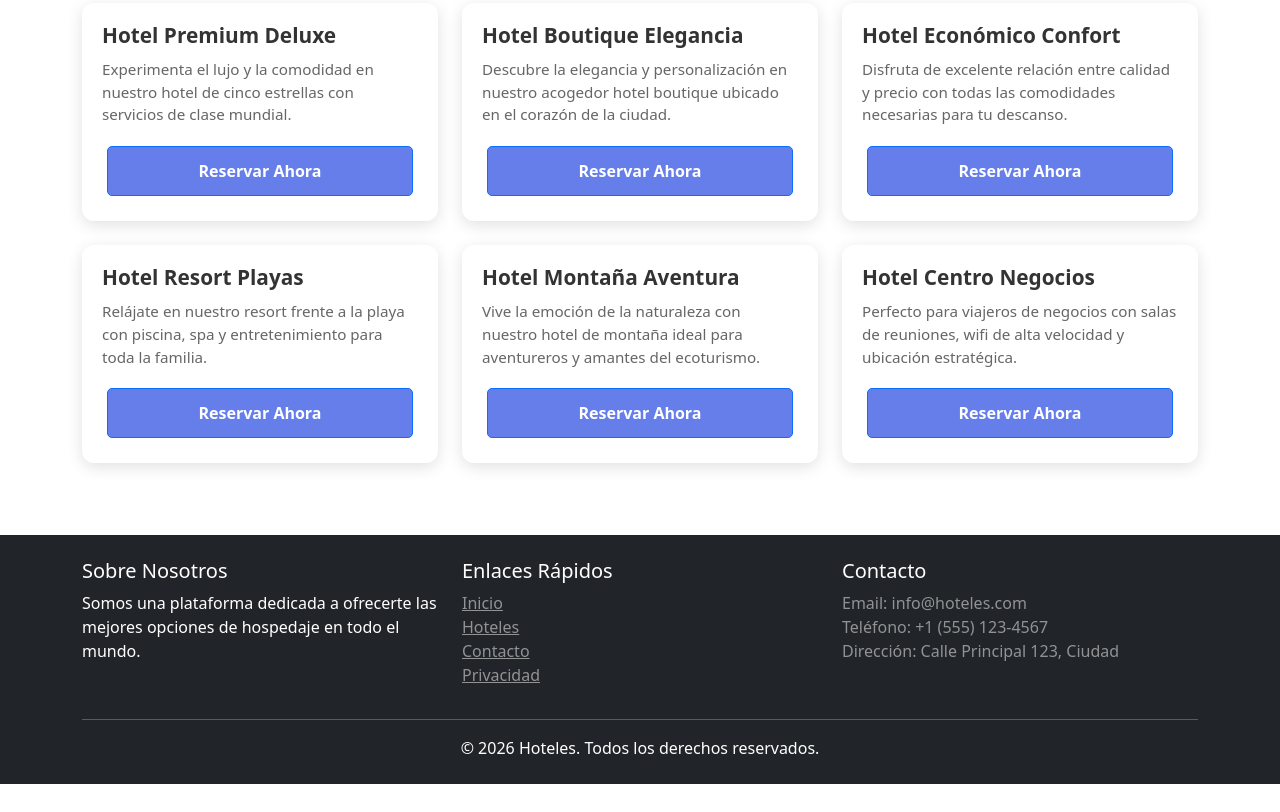
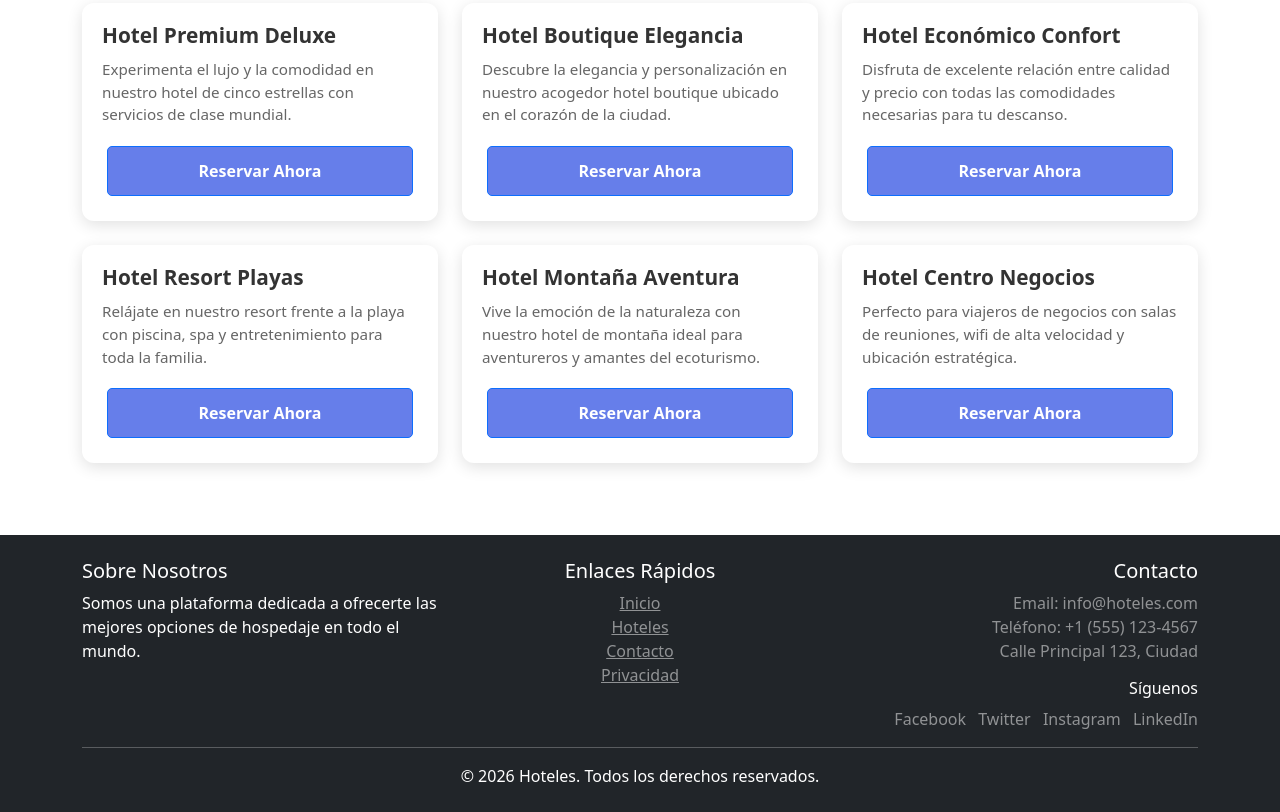
Before and after one commit to LuisVelez28/Desarrollo_Pagina_Curso, a website: page index.html in a window 1280 px wide. Shown: the part 466-1278 px from the top of the page. Before the commit the page ends 1250 px from the top, so only its background shows below. Drawn offline with nearby package versions, Linux system fonts and the light colour scheme.

Commit message:
Avance para evaluación del proyecto - Modulo 1

```diff
--- a/css/main.css
+++ b/css/main.css
@@ -111,3 +111,31 @@
 .btn:hover {
     background-color: #764ba2;
 }
+
+/* Text Alignment Classes */
+.text-left {
+    text-align: left;
+}
+
+.text-center {
+    text-align: center;
+}
+
+.text-right {
+    text-align: right;
+}
+
+/* Address Styles */
+address {
+    font-style: normal;
+}
+
+/* Social Links */
+.social-links a {
+    text-decoration: none;
+    transition: color 0.3s ease;
+}
+
+.social-links a:hover {
+    color: #667eea;
+}
--- a/index.html
+++ b/index.html
@@ -98,11 +98,11 @@
     <footer class="bg-dark text-white mt-5 py-4">
         <div class="container">
             <div class="row">
-                <div class="col-md-4">
+                <div class="col-md-4 text-left">
                     <h5>Sobre Nosotros</h5>
                     <p>Somos una plataforma dedicada a ofrecerte las mejores opciones de hospedaje en todo el mundo.</p>
                 </div>
-                <div class="col-md-4">
+                <div class="col-md-4 text-center">
                     <h5>Enlaces Rápidos</h5>
                     <ul class="list-unstyled">
                         <li><a href="#" class="text-white-50">Inicio</a></li>
@@ -111,13 +111,20 @@
                         <li><a href="#" class="text-white-50">Privacidad</a></li>
                     </ul>
                 </div>
-                <div class="col-md-4">
+                <div class="col-md-4 text-right">
                     <h5>Contacto</h5>
-                    <p class="text-white-50">
+                    <address class="text-white-50">
                         Email: info@hoteles.com<br>
                         Teléfono: +1 (555) 123-4567<br>
-                        Dirección: Calle Principal 123, Ciudad
-                    </p>
+                        Calle Principal 123, Ciudad
+                    </address>
+                    <h6 class="mt-3">Síguenos</h6>
+                    <div class="social-links">
+                        <a href="#" class="text-white-50 me-2">Facebook</a>
+                        <a href="#" class="text-white-50 me-2">Twitter</a>
+                        <a href="#" class="text-white-50 me-2">Instagram</a>
+                        <a href="#" class="text-white-50">LinkedIn</a>
+                    </div>
                 </div>
             </div>
             <hr class="bg-white-50">
```
